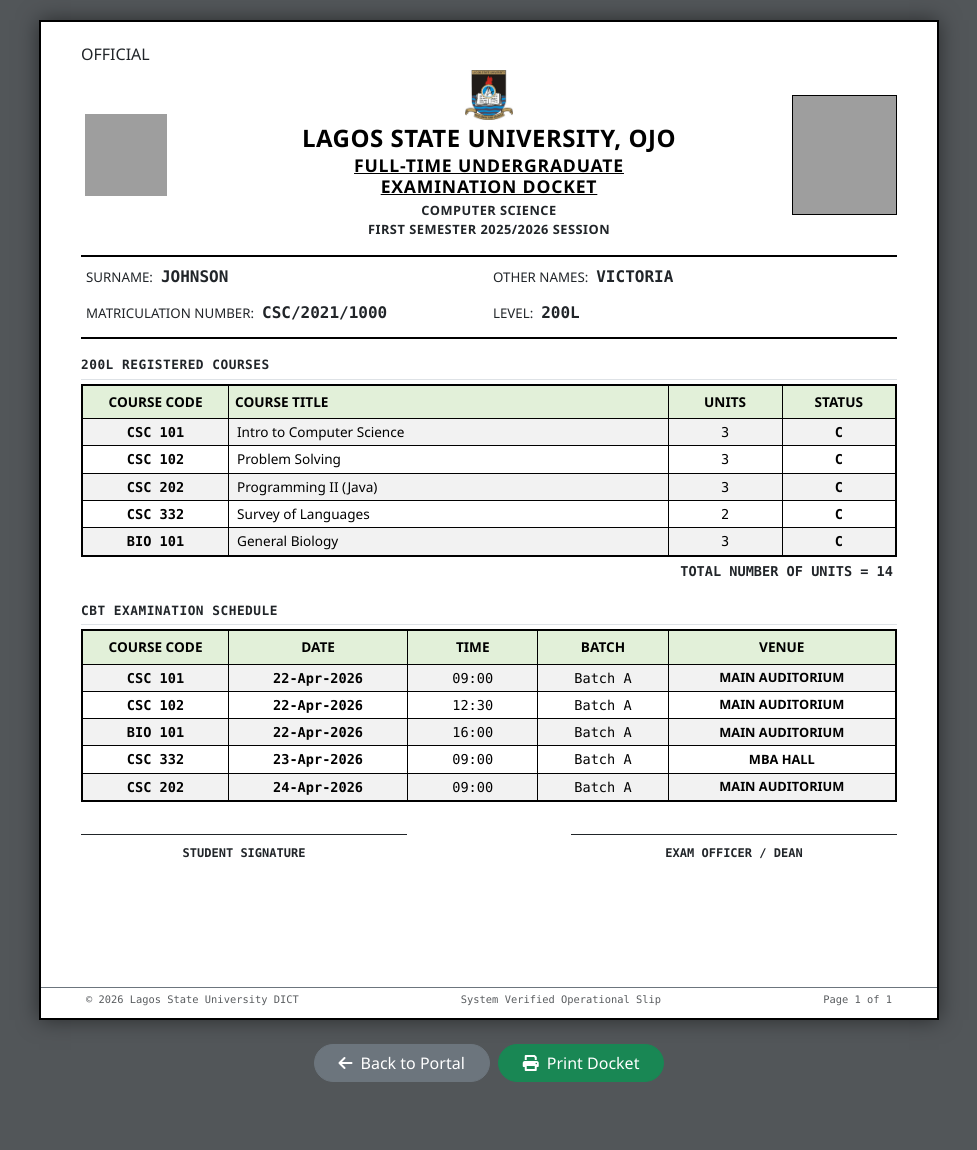
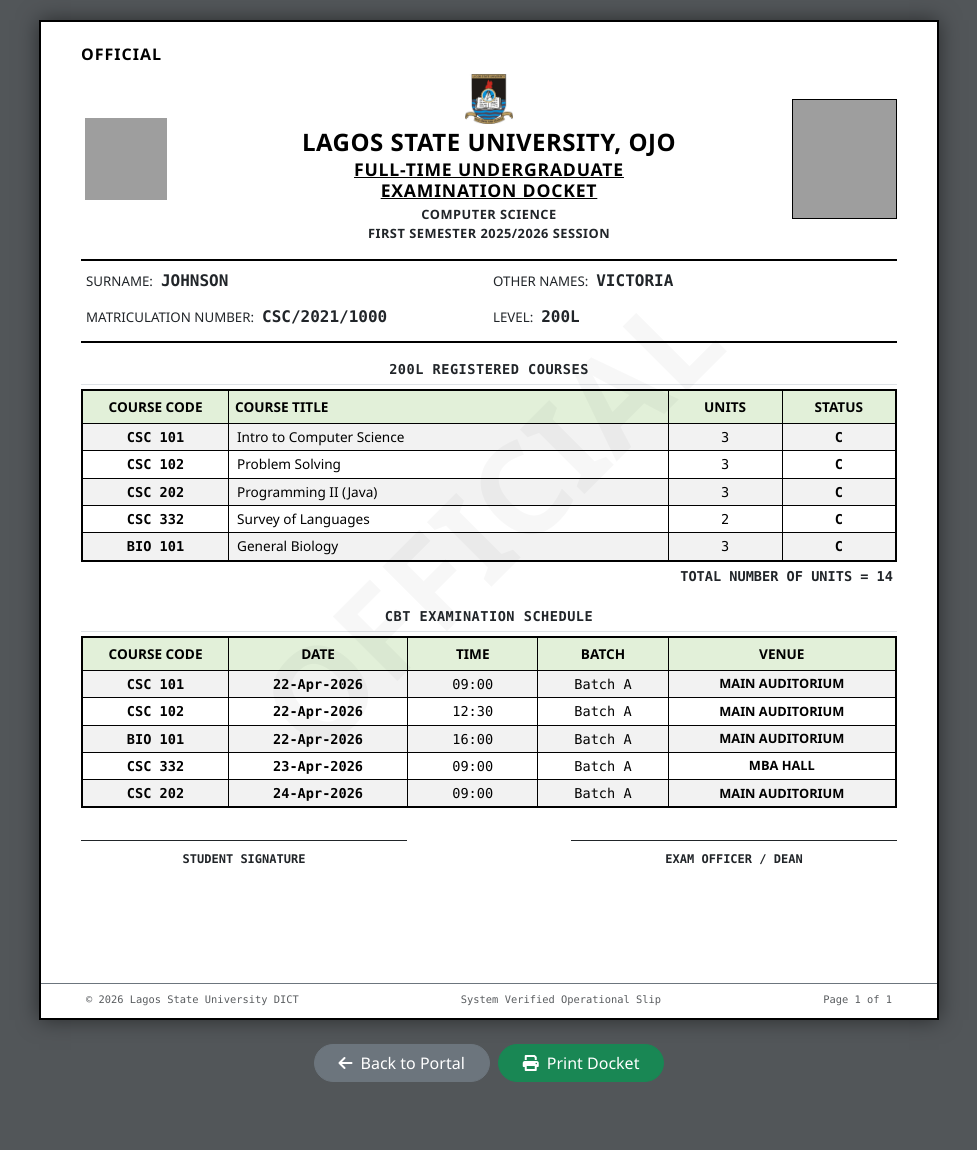
Before and after one commit to Adamson-lab/lasu_dashboard, a Flask app: a page that uses templates/student_exam_docket.html in a window 1280 px wide. Shown: the whole page, without its empty margins (151-1128 px from the left). Run offline with Flask 3, Linux system fonts and the light colour scheme; a user stored in the database is signed in; data comes from the database, SQL or seed files in the repository; some libraries are stand-ins or nearby versions; grey boxes are pictures that could not be loaded.

Commit message:
UI: Centered scheduler section headers and bolded top-left official designation layout metrics

```diff
--- a/templates/student_exam_docket.html
+++ b/templates/student_exam_docket.html
@@ -14,11 +14,30 @@
             background: white;
             max-width: 900px;
             margin: 0 auto;
-            padding: 20px 40px 55px 40px; /* 🟢 Tightened padding to prevent multi-page overflow */
+            padding: 20px 40px 55px 40px;
             box-shadow: 0 0 20px rgba(0,0,0,0.5);
             min-height: 1000px;
             position: relative;
             border: 2px solid #000;
+        }
+
+        /* 🟢 BOLDED SECURITY IDENTIFIER DESIGNATION */
+        .watermark-top-left {
+            font-weight: 900 !important;
+            font-size: 1rem !important;
+            letter-spacing: 1px !important;
+            color: #000 !important;
+            text-transform: uppercase;
+        }
+
+        .watermark {
+            position: absolute;
+            top: 50%; left: 50%;
+            transform: translate(-50%, -50%) rotate(-45deg);
+            font-size: 8rem;
+            color: rgba(0,0,0,0.03);
+            font-weight: bold;
+            pointer-events: none;
         }
 
         /* 🏢 UNIFORM SYSTEM TYPOGRAPHY RULES */
@@ -41,7 +60,7 @@
         .info-grid-box {
             border-top: 2px solid #000;
             border-bottom: 2px solid #000;
-            padding: 8px 5px; /* 🟢 Reduced vertical padding */
+            padding: 8px 5px;
             font-size: 0.95rem;
         }
         .info-row-item {
@@ -51,7 +70,7 @@
         /* 🟢 COMPACT SCHEDULER TABLES */
         .table-docket-core {
             border: 2px solid #000 !important;
-            font-size: 0.85rem !important; /* 🟢 Slightly smaller text for dynamic data safety */
+            font-size: 0.85rem !important;
             margin-bottom: 0px !important;
         }
         .table-docket-core th {
@@ -60,11 +79,11 @@
             font-weight: 700 !important;
             border: 1px solid #000 !important;
             text-transform: uppercase;
-            padding: 6px !important; /* 🟢 Reduced padding to shrink height */
+            padding: 6px !important;
         }
         .table-docket-core td {
             border: 1px solid #000 !important;
-            padding: 5px 8px !important; /* 🟢 Tightened rows to pull content upward */
+            padding: 5px 8px !important;
             color: #000 !important;
             line-height: 1.2 !important;
         }
@@ -89,6 +108,12 @@
 
 <div class="docket-paper">
     <div class="watermark">OFFICIAL</div>
+
+    <div class="row mb-1">
+        <div class="col-12 text-start">
+            <span class="watermark-top-left">OFFICIAL</span>
+        </div>
+    </div>
 
     <div class="row align-items-center mb-3 pt-1">
         <div class="col-3 text-start">
@@ -135,7 +160,7 @@
     </div>
 
     <div class="mb-3">
-        <div class="fw-bold text-dark text-uppercase small border-bottom pb-1 mb-1 font-monospace" style="font-size: 0.8rem; letter-spacing: 0.5px;">
+        <div class="fw-bold text-dark text-uppercase small border-bottom pb-1 mb-1 font-monospace text-center" style="font-size: 0.85rem; letter-spacing: 0.5px;">
             {{ student.level }}L Registered Courses
         </div>
 
@@ -172,7 +197,7 @@
     </div>
 
     <div class="mb-4">
-        <div class="fw-bold text-dark text-uppercase small border-bottom pb-1 mb-1 font-monospace" style="font-size: 0.8rem; letter-spacing: 0.5px;">
+        <div class="fw-bold text-dark text-uppercase small border-bottom pb-1 mb-1 font-monospace text-center" style="font-size: 0.85rem; letter-spacing: 0.5px;">
             CBT Examination Schedule
         </div>
 
@@ -222,7 +247,7 @@
         </div>
     </div>
 
-    <div class="w-100 border-top border-secondary pt-1 d-flex justify-content-between text-muted font-monospace" style="font-size: 0.65rem; position: absolute; bottom: 10px; left: 0; padding: 0 45px;">
+    <div class="w-100 border-top border-secondary mt-5 pt-2 d-flex justify-content-between text-muted font-monospace" style="font-size: 0.65rem; position: absolute; bottom: 10px; left: 0; padding: 0 45px;">
         <div>© 2026 Lagos State University DICT</div>
         <div>System Verified Operational Slip</div>
         <div>Page 1 of 1</div>
```
